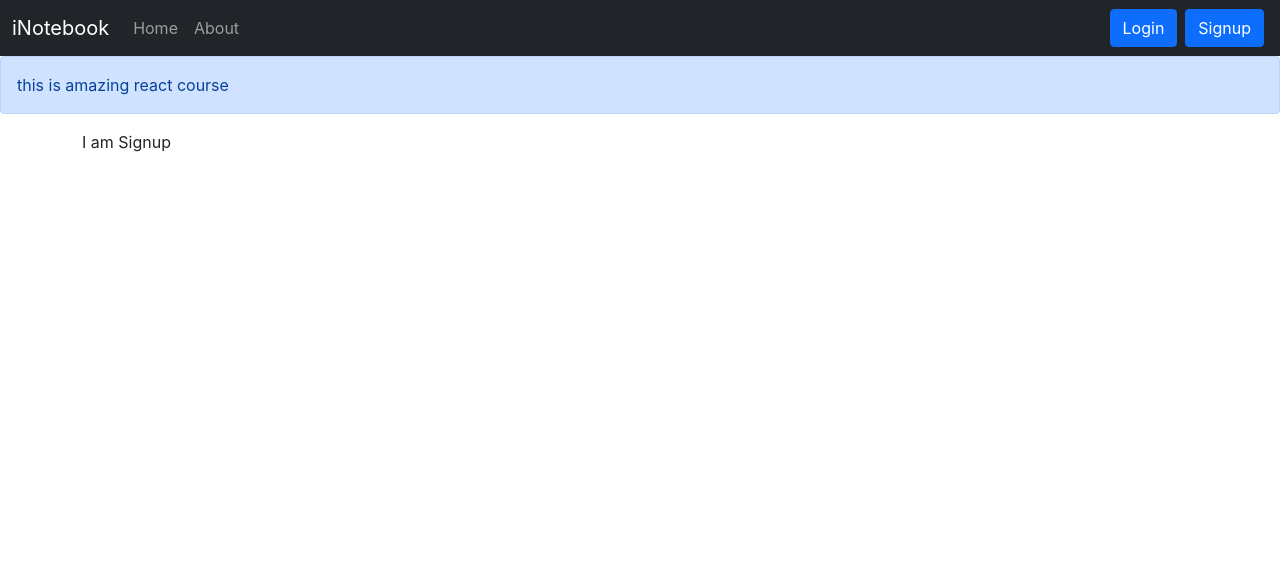
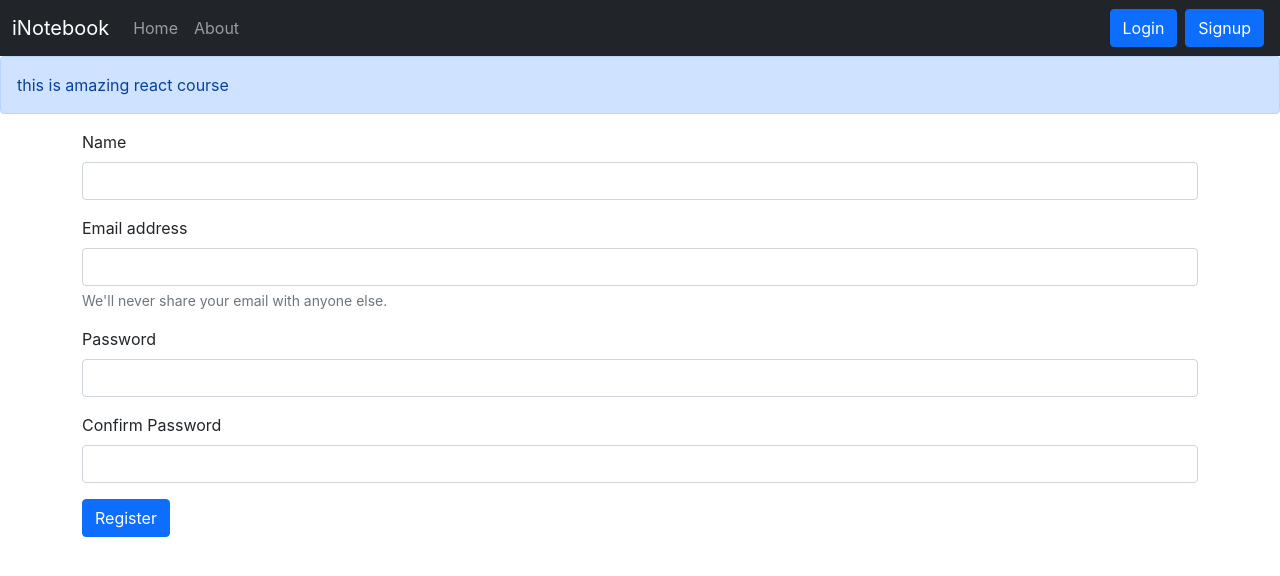
Before and after one commit to utkarshilh/ReactProject3, a React (Create React App) app: page /signup in a window 1280 px wide. Shown: the top 576 px of the page. Built offline with nearby package versions, Linux system fonts and the light colour scheme.

Commit message:
create user function done

```diff
--- a/src/Components/Signup.js
+++ b/src/Components/Signup.js
@@ -1,8 +1,72 @@
-import React from 'react'
+import React, { useState } from "react"
+import { useHistory } from "react-router"
 
 const Signup = () => {
+
+
+    const [credentials, setCredentials] = useState({ name: "", email: "", password: "", cpassword: "" })
+
+    let history = useHistory();
+
+    const handleSubmit = async (e) => {
+        e.preventDefault();
+        const { name, email, password } = credentials;
+        const response = await fetch("http://localhost:5000/api/auth/createuser", {
+            method: 'POST',
+            headers: {
+                'Content-Type': 'application/json'
+            },
+            body: JSON.stringify({ name, email, password })
+        });
+
+        const json = await response.json()
+        console.log(json)
+
+        if (json.success) {
+            // save the auth token and redirect
+            localStorage.setItem('token', json.authtoken);
+            history.push("/")
+
+        }
+        else {
+            alert("invalid credential");
+        }
+
+
+    }
+
+    const onChange = (e) => {
+        setCredentials({ ...credentials, [e.target.name]: e.target.value })
+
+
+    }
     return (
-        <div>I am Signup</div>
+        <div>
+            <form onSubmit={handleSubmit}>
+
+                <div className="mb-3">
+                    <label htmlFor="name" className="form-label">Name</label>
+                    <input type="text" className="form-control" id="name" name="name" aria-describedby="emailHelp" onChange={onChange} />
+                </div>
+                <div className="mb-3">
+                    <label htmlFor="email" className="form-label" onChange={onChange}>Email address</label>
+                    <input type="email" className="form-control" id="email" name="email" aria-describedby="emailHelp" onChange={onChange} />
+                    <div id="emailHelp" className="form-text">We'll never share your email with anyone else.</div>
+
+                </div>
+                <div className="mb-3">
+                    <label htmlFor="password" className="form-label" >Password</label>
+                    <input type="password" className="form-control" id="password" name="password" onChange={onChange} autoComplete="on" minLength={5} required />
+                </div>
+
+                <div className="mb-3">
+                    <label htmlFor="cpassword" className="form-label">Confirm Password</label>
+                    <input type="password" className="form-control" id="cpassword" name="cpassword" onChange={onChange} minLength={5} autoComplete="on" required />
+                </div>
+
+                <button type="submit" className="btn btn-primary">Register</button>
+            </form>
+        </div>
     )
 }
 
```
